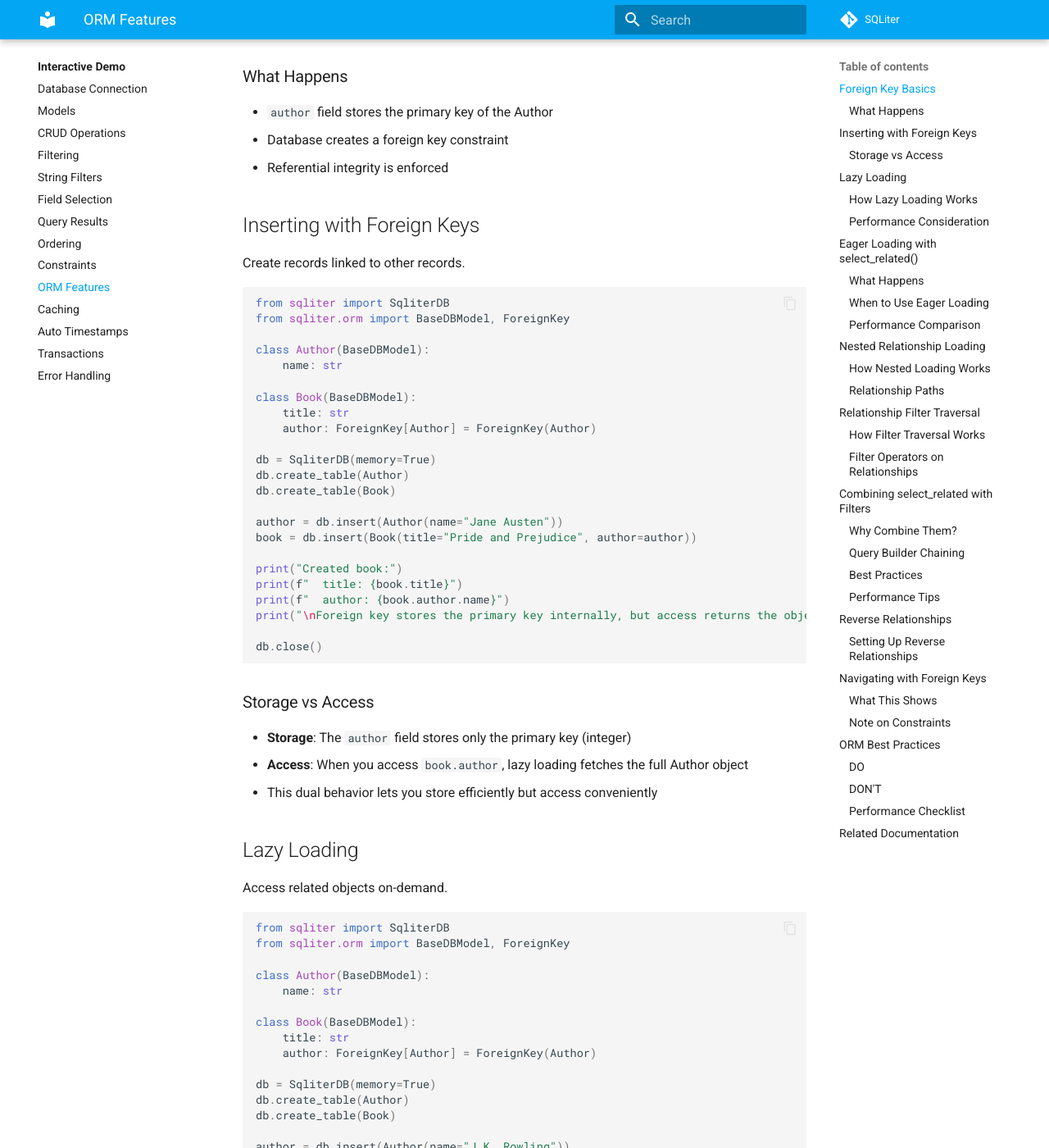
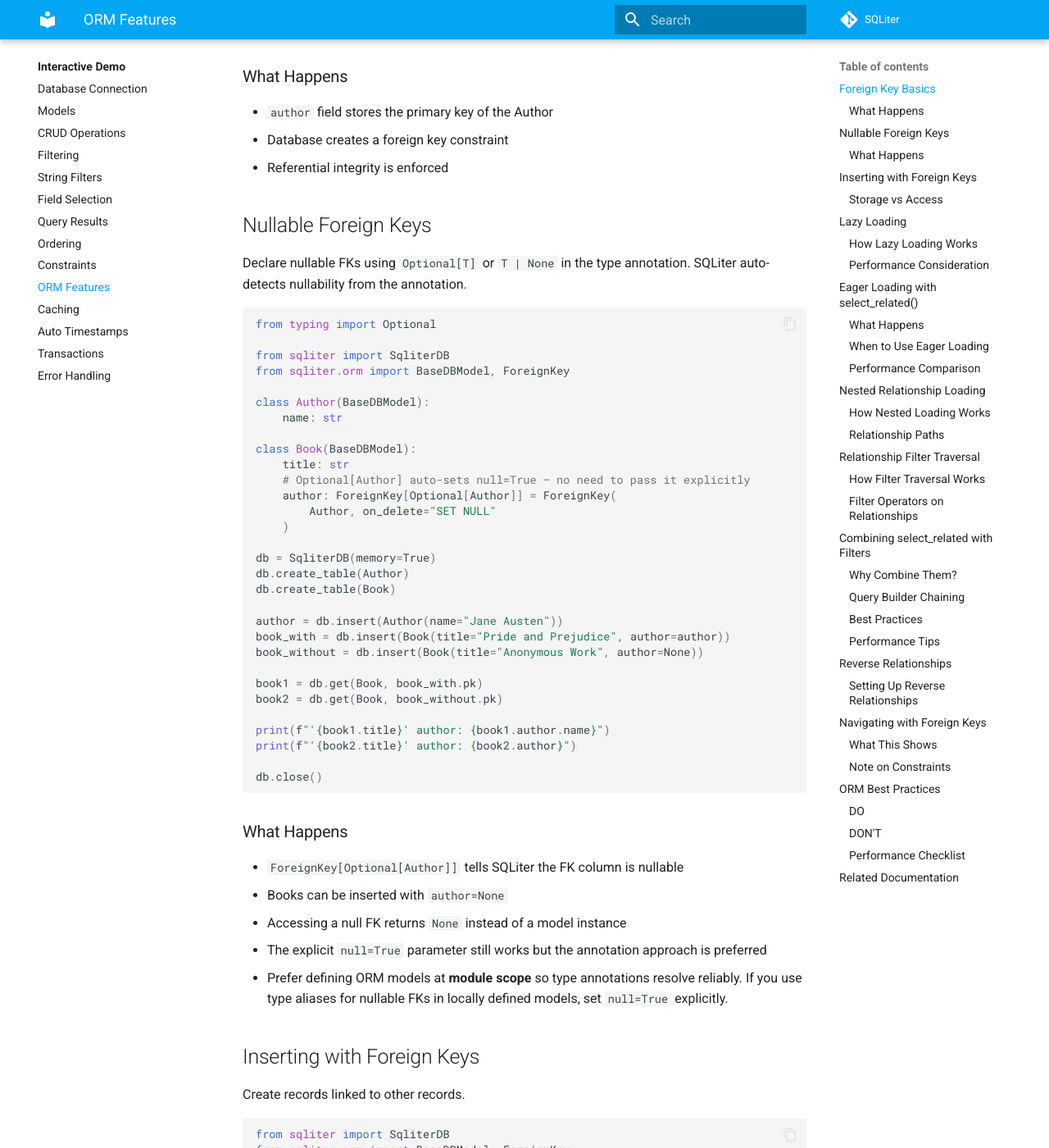
Before and after one commit to seapagan/sqliter-py, an MkDocs documentation site: the page built from docs/tui-demo/orm.md, in a window 1280 px wide and 1400 px high, scrolled down 779 px. Shown: the whole window at 82% size. Built offline with MkDocs 1.6.1 and Material for MkDocs 9.7.7, drawn with Linux system fonts in a browser that asks for light colours; plug-ins that fetch from the network failed and are left out; comment, search, counter and statistics services are not loaded.

Commit message:
fix: detect nullable FK annotations when hints fail

````diff
--- a/docs/guide/foreign-keys/orm.md
+++ b/docs/guide/foreign-keys/orm.md
@@ -217,8 +217,8 @@ When a foreign key is null, accessing it returns `None` directly:
 ```python
 class Book(BaseDBModel):
     title: str
-    author: ForeignKey[Author] = ForeignKey(
-        Author, on_delete="SET NULL", null=True
+    author: ForeignKey[Optional[Author]] = ForeignKey(
+        Author, on_delete="SET NULL"
     )
 
 # Insert book without author
@@ -228,6 +228,33 @@ book = db.get(Book, book.pk)
 # Returns None for null FK
 print(book.author)  # None
 ```
+
+### Auto-Detecting Nullable FKs (Preferred)
+
+The recommended way to declare a nullable FK is via the type annotation.
+SQLiter detects `Optional[T]` and `T | None` (Python 3.10+) and sets
+`null=True` automatically:
+
+```python
+from typing import Optional
+
+# Preferred — nullability declared in the type annotation:
+author: ForeignKey[Optional[Author]] = ForeignKey(Author, on_delete="SET NULL")
+author: ForeignKey[Author | None] = ForeignKey(Author, on_delete="SET NULL")  # 3.10+
+
+# Legacy — explicit null=True (may be deprecated in a future version):
+author: ForeignKey[Author] = ForeignKey(Author, on_delete="SET NULL", null=True)
+```
+
+> [!NOTE]
+>
+> If you pass `null=True` explicitly, it always takes effect regardless of the
+> annotation.
+>
+> For reliable type-hint resolution, define ORM models at **module scope**.
+> Models defined inside functions may not resolve annotations when using
+> type aliases (e.g., `AuthorRef = Optional[Author]`), so prefer `null=True`
+> in those cases.
 
 ## Setting Foreign Key Values
 
@@ -242,6 +269,9 @@ book.author = 42
 
 # Setting to null (if allowed)
 book.author = None
+
+# Any object with a `pk` attribute also works (duck-typed)
+book.author = some_obj_with_pk
 ```
 
 ## Reverse Relationships
@@ -346,7 +376,7 @@ ORM foreign keys support the same actions as explicit foreign keys:
 | Action | Behavior |
 |--------|----------|
 | `CASCADE` | Delete/update related records |
-| `SET NULL` | Set foreign key to NULL (requires `null=True`) |
+| `SET NULL` | Set foreign key to NULL (requires nullable FK) |
 | `RESTRICT` | Prevent deletion/update if referenced (default) |
 | `NO ACTION` | Same as RESTRICT in SQLite |
 
@@ -355,8 +385,8 @@ ORM foreign keys support the same actions as explicit foreign keys:
 author: ForeignKey[Author] = ForeignKey(Author, on_delete="CASCADE")
 
 # SET NULL - set author to NULL when deleted
-author: ForeignKey[Author] = ForeignKey(
-    Author, on_delete="SET NULL", null=True
+author: ForeignKey[Optional[Author]] = ForeignKey(
+    Author, on_delete="SET NULL"
 )
 
 # RESTRICT - prevent deletion if books exist (default)
--- a/docs/guide/models.md
+++ b/docs/guide/models.md
@@ -26,6 +26,8 @@ the table.
 > [!IMPORTANT]
 >
 > - Type-hints are **REQUIRED** for each field in the model.
+> - Define models at **module scope** (ideally in their own module) for clarity
+>   and reliable type-hint resolution.
 > - The Model **automatically** creates an **auto-incrementing integer primary
 > key** for each table called `pk`, you do not need to define it yourself.
 > - The Model **automatically** creates a `created_at` and `updated_at` field
--- a/docs/tui-demo/orm.md
+++ b/docs/tui-demo/orm.md
@@ -38,6 +38,57 @@ db.close()
 - `author` field stores the primary key of the Author
 - Database creates a foreign key constraint
 - Referential integrity is enforced
+
+## Nullable Foreign Keys
+
+Declare nullable FKs using `Optional[T]` or `T | None` in the type annotation.
+SQLiter auto-detects nullability from the annotation.
+
+```python
+# --8<-- [start:nullable-foreign-key]
+from typing import Optional
+
+from sqliter import SqliterDB
+from sqliter.orm import BaseDBModel, ForeignKey
+
+class Author(BaseDBModel):
+    name: str
+
+class Book(BaseDBModel):
+    title: str
+    # Optional[Author] auto-sets null=True — no need to pass it explicitly
+    author: ForeignKey[Optional[Author]] = ForeignKey(
+        Author, on_delete="SET NULL"
+    )
+
+db = SqliterDB(memory=True)
+db.create_table(Author)
+db.create_table(Book)
+
+author = db.insert(Author(name="Jane Austen"))
+book_with = db.insert(Book(title="Pride and Prejudice", author=author))
+book_without = db.insert(Book(title="Anonymous Work", author=None))
+
+book1 = db.get(Book, book_with.pk)
+book2 = db.get(Book, book_without.pk)
+
+print(f"'{book1.title}' author: {book1.author.name}")
+print(f"'{book2.title}' author: {book2.author}")
+
+db.close()
+# --8<-- [end:nullable-foreign-key]
+```
+
+### What Happens
+
+- `ForeignKey[Optional[Author]]` tells SQLiter the FK column is nullable
+- Books can be inserted with `author=None`
+- Accessing a null FK returns `None` instead of a model instance
+- The explicit `null=True` parameter still works but the annotation approach
+  is preferred
+- Prefer defining ORM models at **module scope** so type annotations resolve
+  reliably. If you use type aliases for nullable FKs in locally defined models,
+  set `null=True` explicitly.
 
 ## Inserting with Foreign Keys
 
````
Also changed, not shown: 2 other files.
